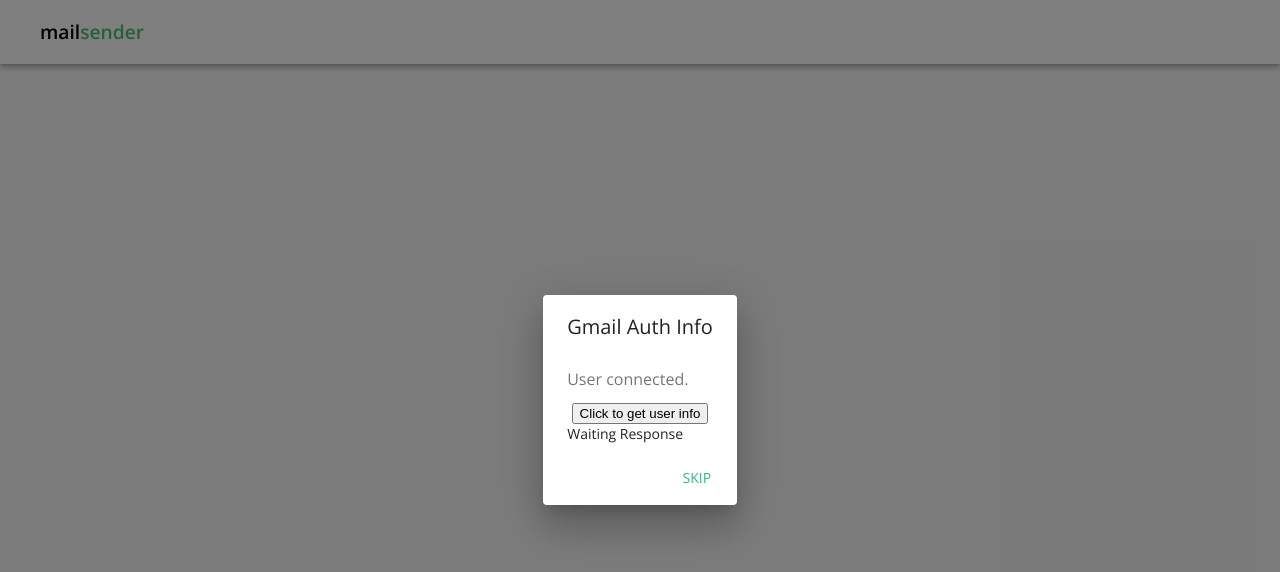
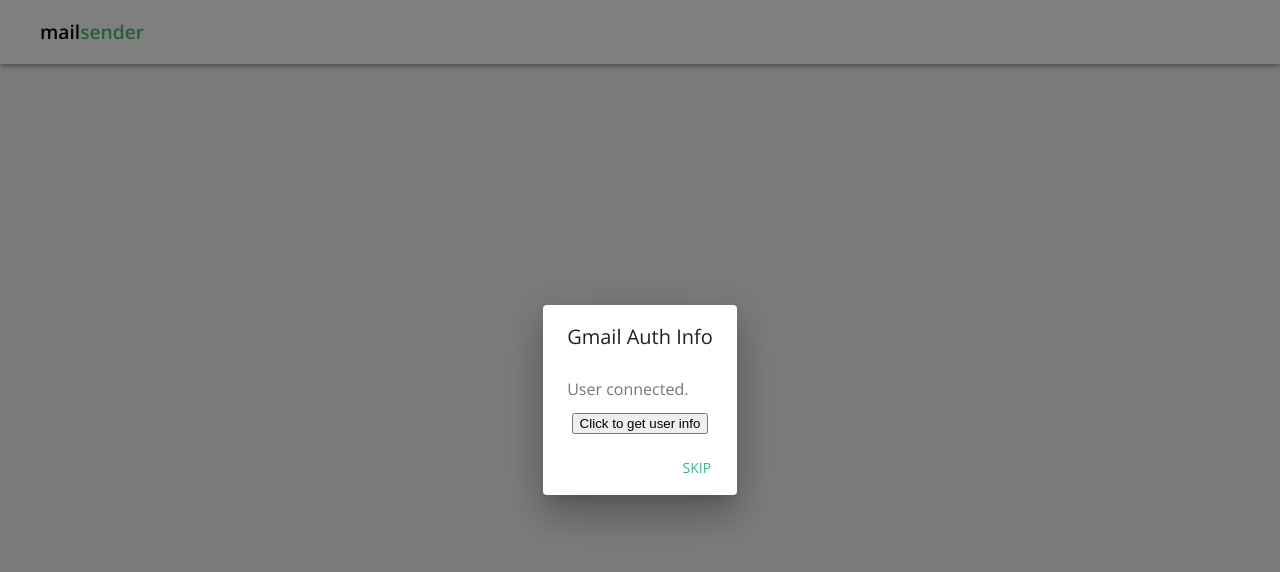
Before and after one commit to hatchways/team-autumn, a React (Create React App) app in the folder client/: page /gmail_oauth_callback in a window 1280 px wide. Shown: the top 572 px of the page. Built offline with nearby package versions, Linux system fonts and the light colour scheme; no server answers.

Commit message:
add notify test front end code

```diff
--- a/client/src/components/OauthCallback.jsx
+++ b/client/src/components/OauthCallback.jsx
@@ -21,7 +21,7 @@
 export default function AlertDialog() {
   const [open, setOpen] = React.useState(false);
   const [connected, setConnected] = useState(false);
-  const [response, setResponse] = useState("Waiting Response");
+  const [response, setResponse] = useState("");
   const handleOpen = () => {
     setOpen(true);
   };
@@ -48,7 +48,11 @@
     });
     socket.on('sent_email_status', (data) => {
       console.log(data);
-      setResponse(JSON.stringify(data));
+      setResponse(response+"\n"+JSON.stringify(data));
+    });
+    socket.on('new_email_reply', (data) => {
+      console.log(data);
+      setResponse(response+"\n"+JSON.stringify(data));
     });
     return () => {
       setConnected(false);
```
